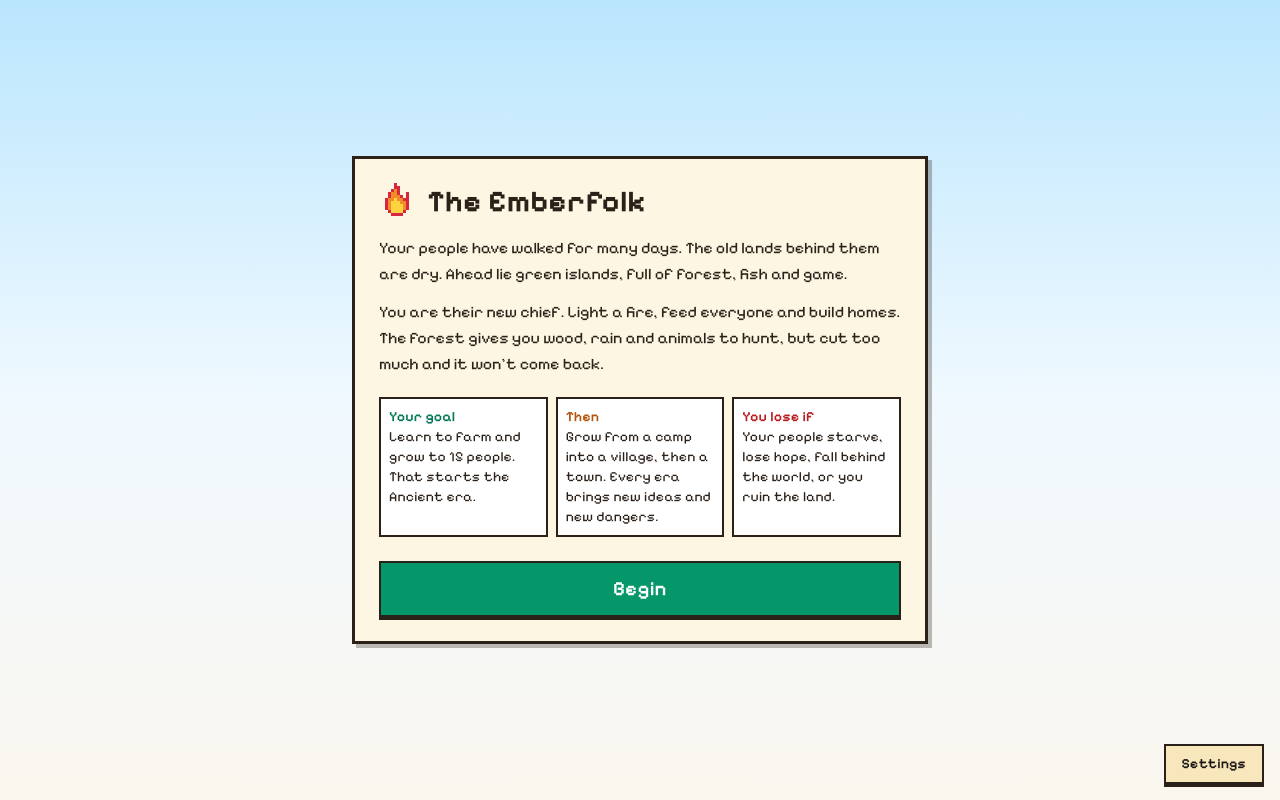
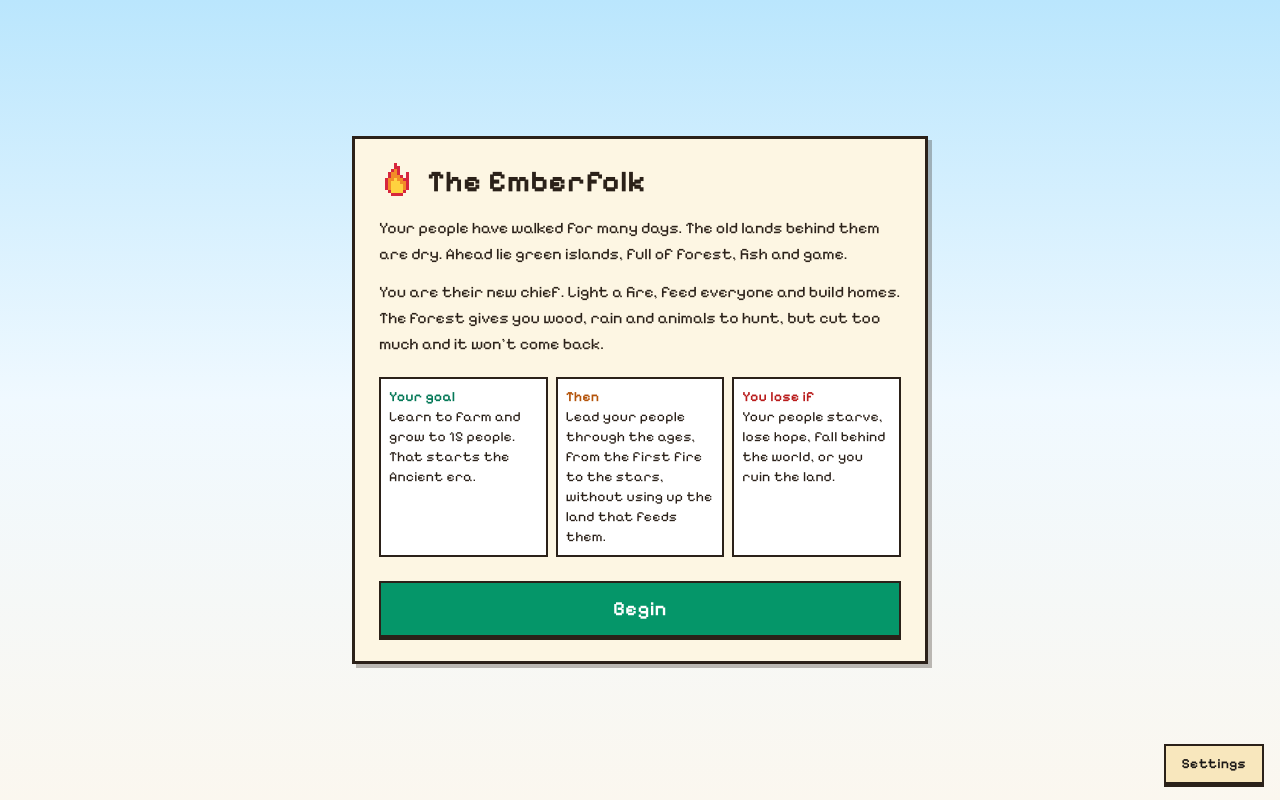
Before and after one commit to DaBabaBOI/emberline-game-actual, a Next.js app: page /play in a window 1280 px wide. Both pictures are taken after a click on the button "Start". Built offline with nearby package versions, Linux system fonts and the light colour scheme.

Commit message:
Intro story: the "Then" box describes the whole game
From the first fire to the stars, era by era, without using up the land.

```diff
--- a/src/components/civ/intro-story.tsx
+++ b/src/components/civ/intro-story.tsx
@@ -28,7 +28,7 @@ export function IntroStory({ nation, onBegin }: { nation: string; onBegin: () =>
           </div>
           <div className="border-2 border-[#2b2119] bg-white p-2">
             <div className="font-semibold text-amber-700">Then</div>
-            Grow from a camp into a village, then a town. Every era brings new ideas and new dangers.
+            Lead your people through the ages, from the first fire to the stars, without using up the land that feeds them.
           </div>
           <div className="border-2 border-[#2b2119] bg-white p-2">
             <div className="font-semibold text-red-700">You lose if</div>
```
